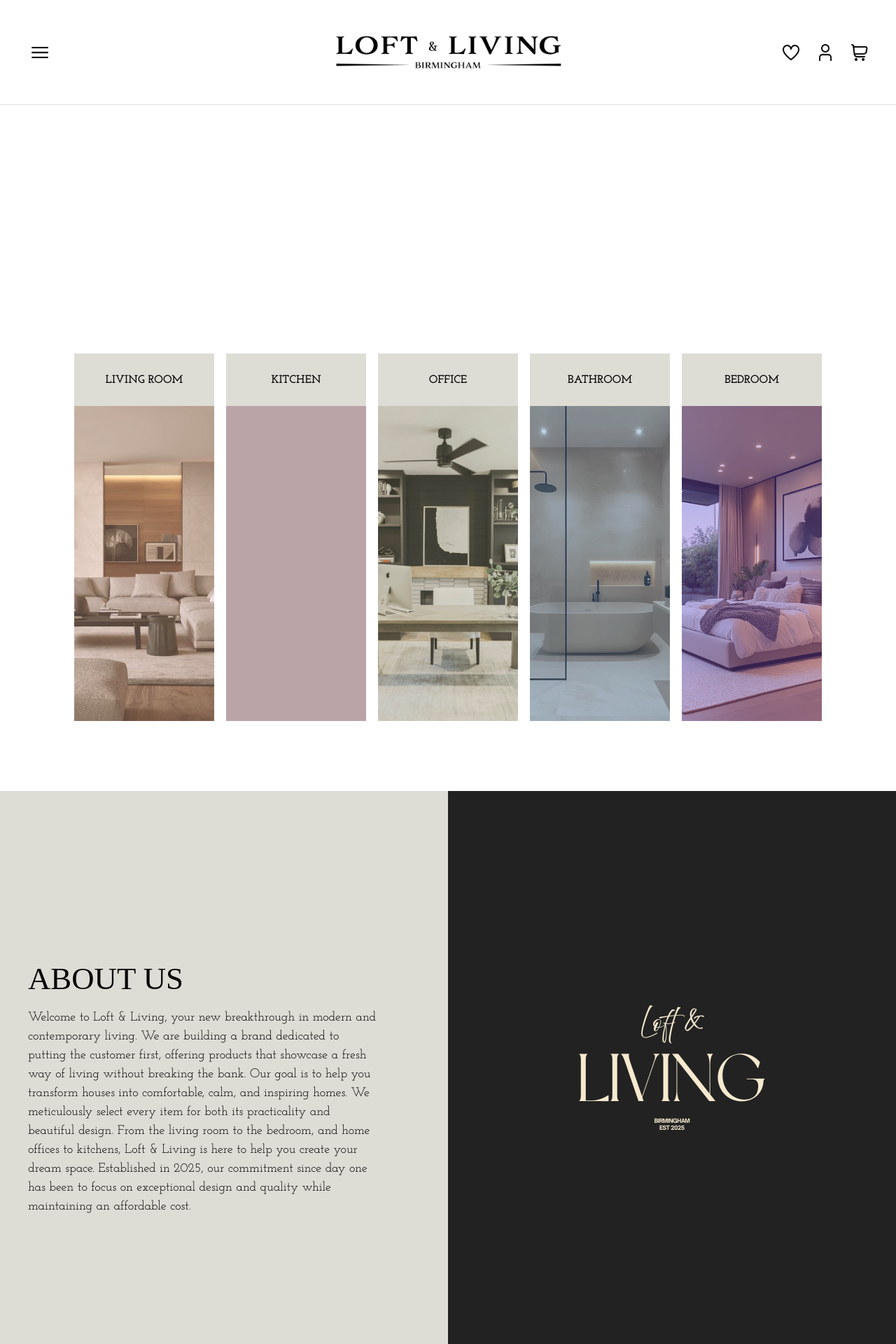
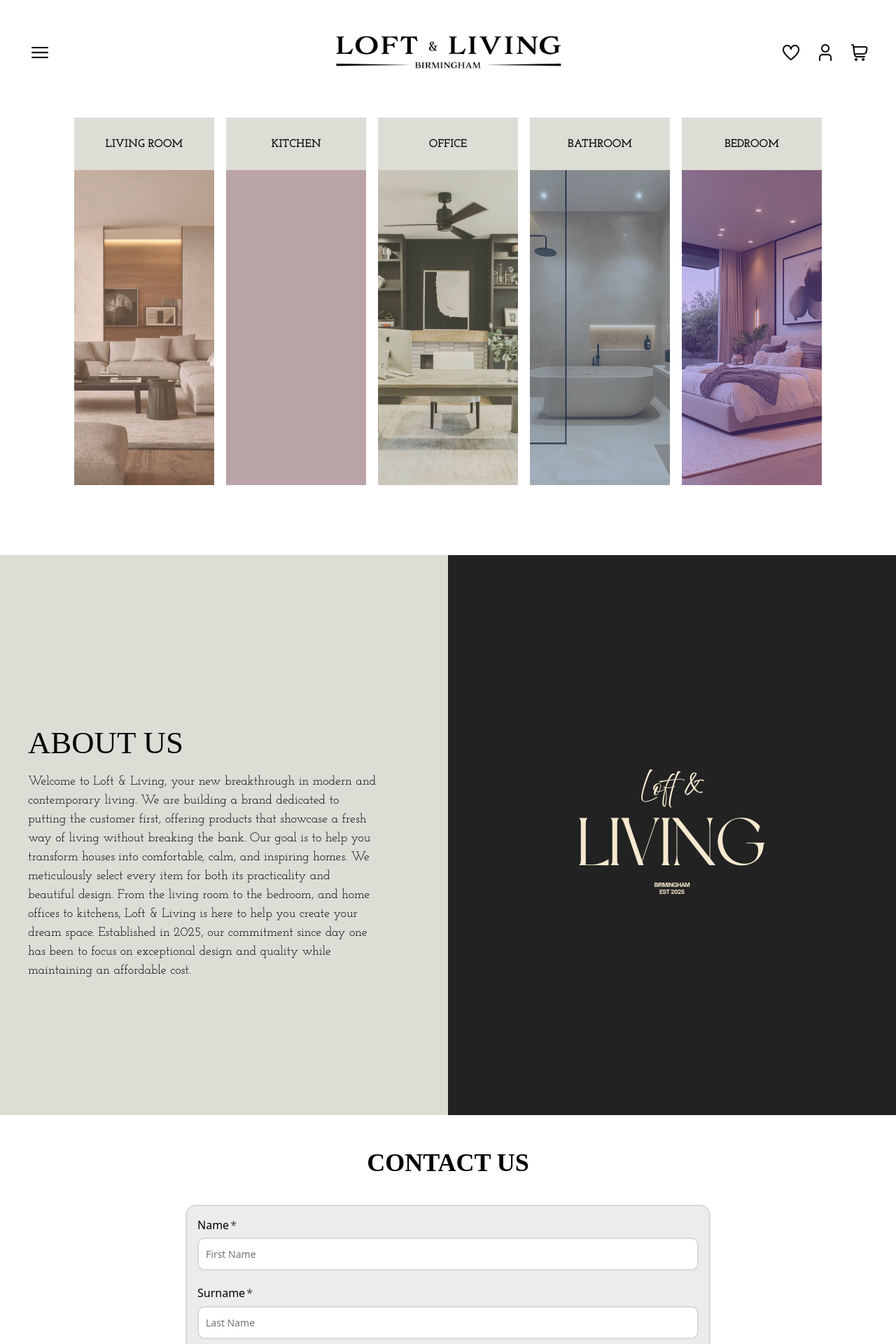
Before and after one commit to Dimitri-kc/TEAM-13-, a PHP site: page /html/Homepage.html in a window 1280 px wide. Shown: the top 1920 px of the page at 70% size. Run offline with PHP 8.4, Linux system fonts and the light colour scheme; some web fonts are replaced; grey boxes are pictures that could not be loaded.

Commit message:
header line removed

```diff
--- a/Draft/css/header_footer_style.css
+++ b/Draft/css/header_footer_style.css
@@ -26,9 +26,10 @@ ul {
 }
 
 /* HEADER */
+
 .site-header {
     background: #fff;
-    border-bottom: 1px solid #e0e0e0;
+    border-bottom: none;
     position: relative;
     height: 150px;
     z-index: 1000;
--- a/Draft/css/homepage.css
+++ b/Draft/css/homepage.css
@@ -17,8 +17,9 @@ body {
 .row {
     display: flex;
     justify-content: center;
-    gap: 17px;              /* approximates your Left values spacing */
-    padding-top: 355px;     /* matches Top = 355px visually */
+    gap: 17px;
+    margin-top: 18px;       /* approximates your Left values spacing */
+    padding-top: 0px;     /* matches Top = 355px visually */
 }
 
 /* ONE CATEGORY BLOCK */
@@ -108,14 +109,7 @@ body {
 
 
 /* body {
-    font-family: 'Josefin Slab',serif;
-    background-color: #fafafa;
-    color: #000000;
-    line-height: 1.6;
-    margin:0;
-    padding:0;
-    background: none;
-} */
+
 
 /* about us header */
 .left h1 {
```
Also changed, not shown: Draft/css/basket.css (+1 -7 lines).
